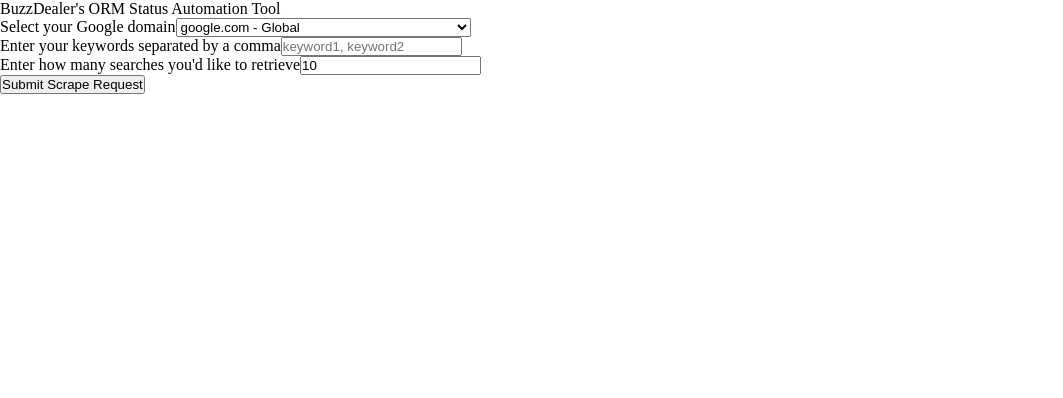
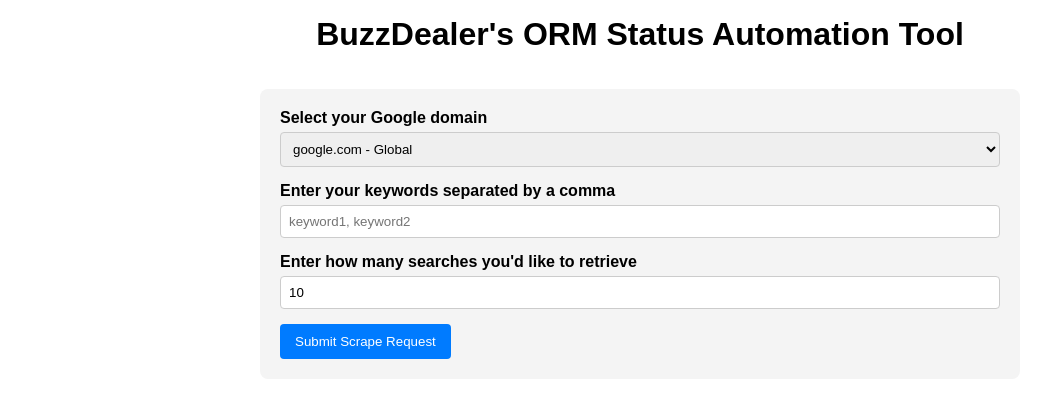
Before and after one commit to balyanatbuzzdealer/orm-automation-frontend, a Next.js app: page / in a window 1280 px wide. Shown: the top 398 px of the page, without its empty margins (0-1063 px from the left). Built offline with nearby package versions, Linux system fonts and the light colour scheme.

Commit message:
added some styling

```diff
--- a/app/components/Header.tsx
+++ b/app/components/Header.tsx
@@ -1,3 +1,7 @@
 export default function Header() {
-  return <header>BuzzDealer's ORM Status Automation Tool</header>;
+  return (
+    <header>
+      <h1>BuzzDealer's ORM Status Automation Tool</h1>
+    </header>
+  );
 }
--- a/app/components/ScraperInputForm.tsx
+++ b/app/components/ScraperInputForm.tsx
@@ -1,16 +1,32 @@
 "use client";
 
-import { SetStateAction, useEffect, useState } from "react";
+import { useState, useEffect } from "react";
 import googleDomains from "./googleDomains.json" assert { type: "json" };
 
 export default function ScraperInputForm() {
   const [googleLocation, setGoogleLocation] = useState("google.com");
   const [keywords, setKeywords] = useState("");
   const [searches, setSearches] = useState(10);
+  const [fileLinks, setFileLinks] = useState<any>(null);
+  const [loading, setLoading] = useState(false);
+  const [dots, setDots] = useState(".");
+
+  const prod_url =
+    "https://orm-automation-tool-0494f308f710.herokuapp.com/scrape";
+  const dev_url = "http://127.0.0.1:8000/scrape";
+
+  useEffect(() => {
+    if (loading) {
+      const interval = setInterval(() => {
+        setDots((prev) => (prev === "..." ? "." : prev + "."));
+      }, 500);
+      return () => clearInterval(interval);
+    }
+  }, [loading]);
 
   function handleInputChange(
     e: React.ChangeEvent<HTMLInputElement | HTMLSelectElement>,
-    theInput: String
+    theInput: string
   ) {
     const { value } = e.target;
 
@@ -25,6 +41,7 @@
 
   const formSubmit = async (e: React.FormEvent<HTMLFormElement>) => {
     e.preventDefault();
+    setLoading(true);
 
     const formData = new FormData();
     formData.append("country", String(googleLocation));
@@ -32,35 +49,32 @@
     formData.append("num_results", String(searches));
 
     try {
-      const response = await fetch(
-        "https://orm-automation-tool-0494f308f710.herokuapp.com/scrape",
-        {
-          method: "POST",
-          body: formData,
-        }
-      );
+      const response = await fetch(dev_url, {
+        method: "POST",
+        body: formData,
+      });
 
       const data = await response.json();
       console.log("Response from backend: ", data);
+      setFileLinks(data.files);
     } catch (err) {
       console.error("Error: ", err);
+    } finally {
+      setLoading(false);
     }
   };
 
   return (
-    <div>
-      <form
-        onSubmit={(e) => {
-          formSubmit(e);
-        }}
-      >
-        <div>
+    <div className="container">
+      <form onSubmit={formSubmit} className="form">
+        <div className="form-group">
           <label htmlFor="google-countries">Select your Google domain</label>
           <select
             name="google-countries"
             id="google-countries"
             value={googleLocation}
             onChange={(e) => handleInputChange(e, "domain-selector")}
+            className="select"
           >
             <option value="google.com">google.com - Global</option>
             {googleDomains.map((area) => (
@@ -70,7 +84,7 @@
             ))}
           </select>
         </div>
-        <div>
+        <div className="form-group">
           <label htmlFor="keywords">
             Enter your keywords separated by a comma
           </label>
@@ -78,12 +92,14 @@
             type="text"
             name="keywords"
             id="keywords"
+            required
             value={keywords}
             placeholder="keyword1, keyword2"
             onChange={(e) => handleInputChange(e, "keywords")}
+            className="input"
           />
         </div>
-        <div>
+        <div className="form-group">
           <label htmlFor="searches">
             Enter how many searches you'd like to retrieve
           </label>
@@ -95,10 +111,43 @@
             placeholder="8"
             value={searches}
             onChange={(e) => handleInputChange(e, "searches")}
+            className="input"
           />
         </div>
-        <button type="submit">Submit Scrape Request</button>
+        <button type="submit" className="submit-btn">
+          Submit Scrape Request
+        </button>
       </form>
+
+      {loading && <div className="loading">Scraping{dots}</div>}
+
+      {fileLinks && (
+        <div className="results">
+          <h3>Download Results</h3>
+          {Object.keys(fileLinks).map((searchTerm) => {
+            const { csv, screenshot } = fileLinks[searchTerm];
+            return (
+              <div key={searchTerm} className="result-item">
+                <h4>Results for: {searchTerm}</h4>
+                <a
+                  href={`${dev_url}/${csv}`}
+                  download
+                  className="download-link"
+                >
+                  Download CSV
+                </a>
+                <a
+                  href={`${dev_url}/${screenshot}`}
+                  download
+                  className="download-link"
+                >
+                  Download Screenshot
+                </a>
+              </div>
+            );
+          })}
+        </div>
+      )}
     </div>
   );
 }
--- a/app/globals.css
+++ b/app/globals.css
@@ -7,3 +7,96 @@
   padding: 0;
   box-sizing: border-box;
 }
+
+header {
+  padding: 1rem;
+}
+
+header h1 {
+  font-family: Arial, sans-serif;
+  text-align: center;
+}
+
+.container {
+  width: 100%;
+  max-width: 800px;
+  margin: auto;
+  padding: 20px;
+  font-family: Arial, sans-serif;
+}
+
+.form {
+  background: #f4f4f4;
+  padding: 20px;
+  border-radius: 8px;
+}
+
+.form-group {
+  margin-bottom: 15px;
+}
+
+label {
+  display: block;
+  font-weight: bold;
+  margin-bottom: 5px;
+}
+
+.input,
+.select {
+  width: 100%;
+  padding: 8px;
+  border: 1px solid #ccc;
+  border-radius: 4px;
+}
+
+.submit-btn {
+  background: #007bff;
+  color: white;
+  padding: 10px 15px;
+  border: none;
+  cursor: pointer;
+  border-radius: 4px;
+}
+
+.submit-btn:hover {
+  background: #0056b3;
+}
+
+.loading {
+  font-size: 18px;
+  font-weight: bold;
+  margin-top: 20px;
+  color: #ff5733;
+}
+
+.results {
+  margin-top: 20px;
+  background: #e6f7ff;
+  padding: 15px;
+  border-radius: 8px;
+}
+
+.results h3 {
+  margin-bottom: 1rem;
+}
+
+.result-item {
+  margin-bottom: 1.5rem;
+}
+
+.result-item h4 {
+  margin-bottom: 0.5rem;
+}
+
+.download-link {
+  display: block;
+  text-decoration: none;
+  color: #007bff;
+  font-weight: bold;
+  font-size: 14px;
+  margin-top: 0.25rem;
+}
+
+.download-link:hover {
+  text-decoration: underline;
+}
```
